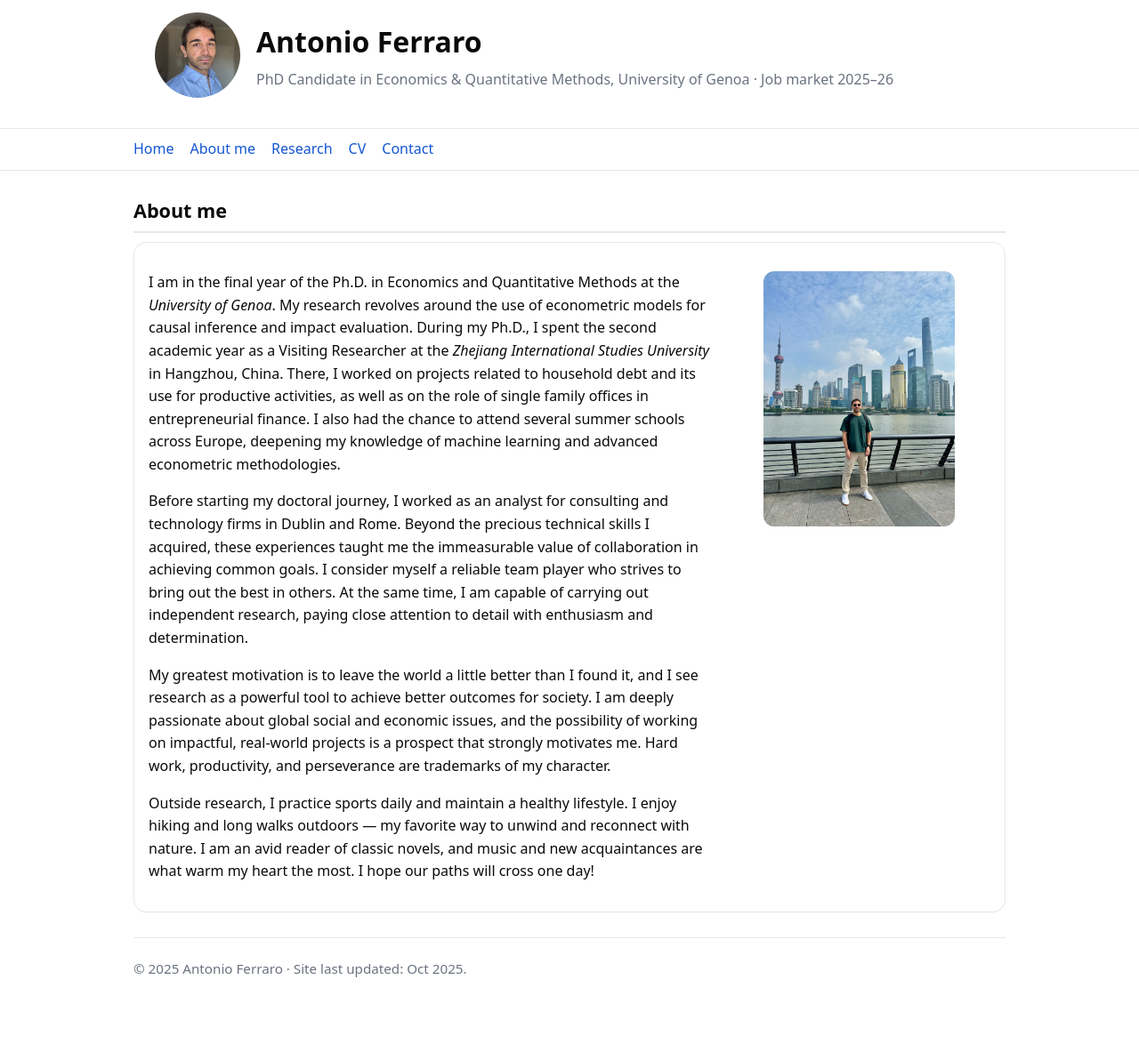
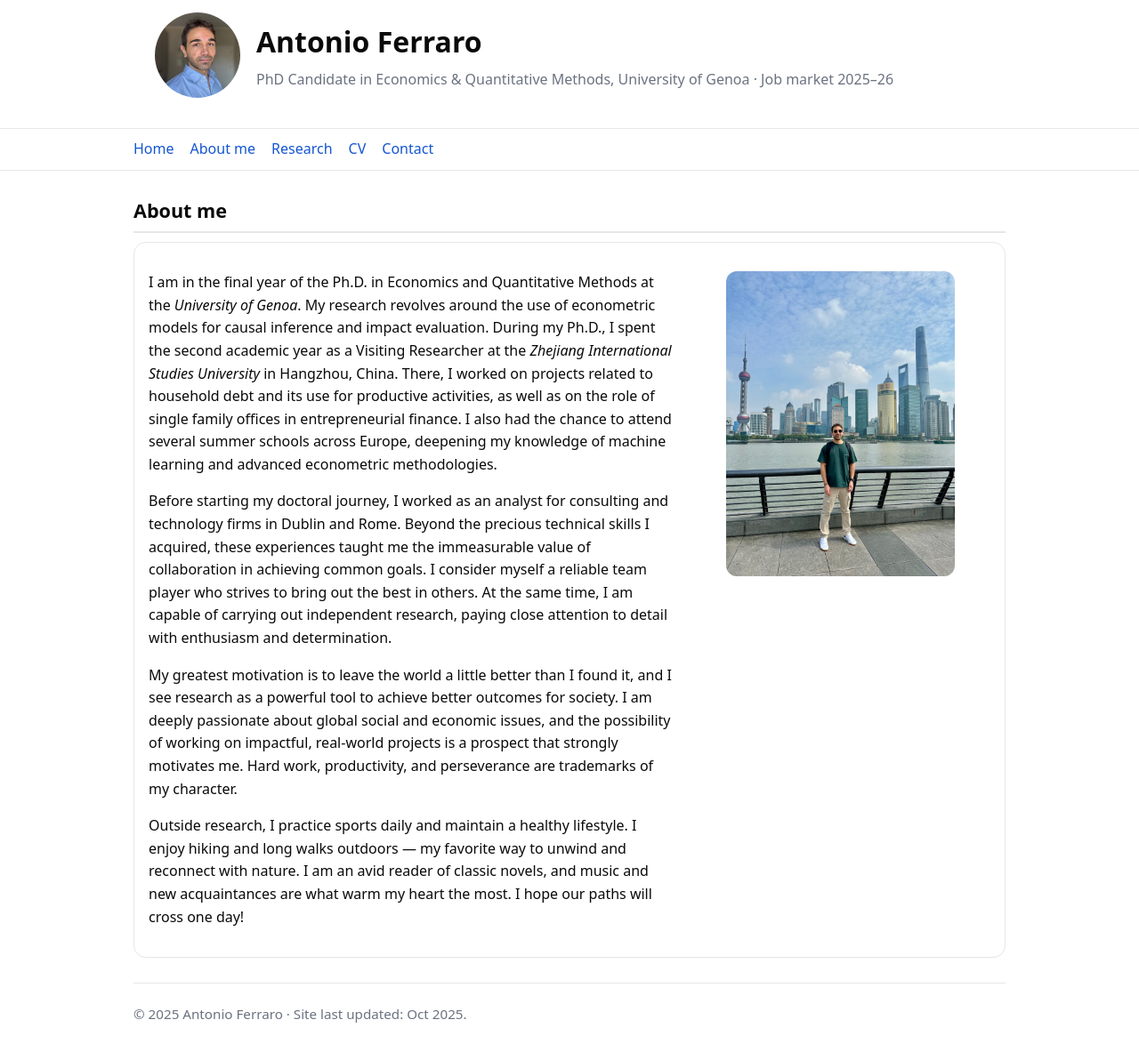
Before and after one commit to ferraroantonio/ferraroantonio.github.io, a Jekyll site: the page built from about.md, in a window 1280 px wide. Shown: the whole page at 89% size. Built offline with Jekyll 4.4.1, drawn with Linux system fonts in a browser that asks for light colours; before the commit the page ends 1141 px from its top, so only the background shows below that.

Commit message:
Update style.css

```diff
--- a/assets/style.css
+++ b/assets/style.css
@@ -33,18 +33,19 @@ footer.footer{border-top:1px solid var(--border);padding:22px 0 40px;color:var(-
 /* About page layout */
 .about-grid{
   display:grid;
-  grid-template-columns: 1.5fr 0.7fr;
+  grid-template-columns: 1.4fr 0.8fr;   /* image column narrower */
   grid-template-areas: "text image";
   gap:18px;
   align-items:start;
 }
 .about-photo img{
-  width:85%;
+  width:90%;                            /* reduce actual image width inside its column */
   height:auto;
   border-radius:12px;
   margin:auto;
   display:block;
 }
+
 .about-text{ grid-area:text; }
 .about-photo{ grid-area:image; }
 .about-photo img{ width:100%; height:auto; border-radius:12px; }
```
